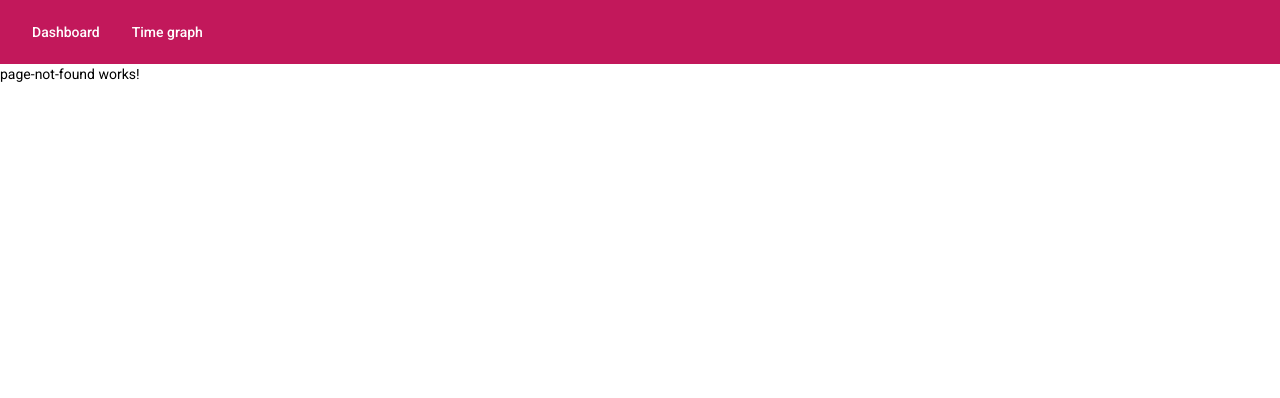
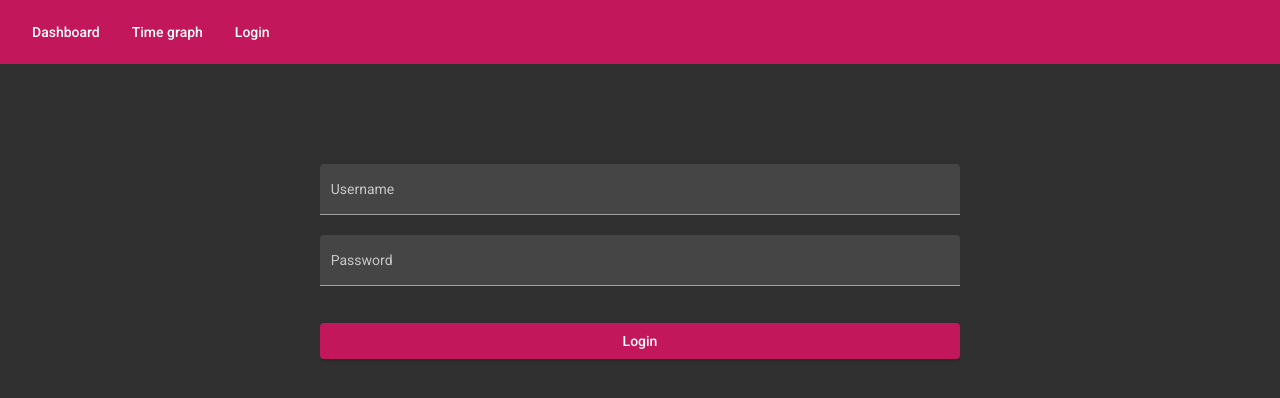
Before and after one commit to selden-lin/angular-task-app, an Angular app: page /login in a window 1280 px wide. Shown: the top 398 px of the page. Built offline with nearby package versions, Linux system fonts and the light colour scheme.

Commit message:
added login page

```diff
--- a/src/app/app-routing.module.ts
+++ b/src/app/app-routing.module.ts
@@ -4,6 +4,7 @@ import { Routes, RouterModule } from '@angular/router';
 import {DashboardComponent} from './dashboard/dashboard.component';
 import {TimeGraphComponent} from './time-graph/time-graph.component';
 import {PageNotFoundComponent} from './page-not-found/page-not-found.component';
+import {LoginComponent} from './login/login.component';
 
 const routes: Routes = [
     {
@@ -16,6 +17,10 @@ const routes: Routes = [
         component: TimeGraphComponent
     },
     {
+        path: 'login',
+        component: LoginComponent
+    },
+    {
         path: '**',
         component: PageNotFoundComponent
     }
--- a/src/app/app.component.html
+++ b/src/app/app.component.html
@@ -2,8 +2,12 @@
     <div>
     <a mat-button  [routerLink]="'/'">Dashboard</a>
     <a mat-button  [routerLink]="'/timeGraph'">Time graph</a>
+    <a mat-button  [routerLink]="'/login'">Login</a>
     </div>
 </mat-toolbar>
 
-
-<router-outlet></router-outlet>
+<mat-drawer-container class="body-container">
+    <mat-drawer-content>
+        <router-outlet></router-outlet>
+    </mat-drawer-content>
+</mat-drawer-container>
--- a/src/app/login/login.component.html
+++ b/src/app/login/login.component.html
@@ -1 +1,28 @@
-<p>login works!</p>
+<mat-grid-list cols="4" rowHeight="70px" class="login-block">
+    <mat-grid-tile [colspan]="1"></mat-grid-tile>
+    <mat-grid-tile [colspan]="2">
+        <mat-form-field appearance="fill" class="login-form-group">
+            <mat-label>Username</mat-label>
+            <input matInput />
+        </mat-form-field>
+    </mat-grid-tile>
+
+    <mat-grid-tile [colspan]="1"></mat-grid-tile>
+    <mat-grid-tile [colspan]="1"></mat-grid-tile>
+
+    <mat-grid-tile [colspan]="2">
+        <mat-form-field appearance="fill" class="login-form-group">
+            <mat-label>Password</mat-label>
+            <input type="password" matInput />
+        </mat-form-field>
+    </mat-grid-tile>
+
+    <mat-grid-tile [colspan]="1"></mat-grid-tile>
+    <mat-grid-tile [colspan]="1"></mat-grid-tile>
+
+    <mat-grid-tile [colspan]="2">
+        <div class="login-form-group ">
+            <button mat-raised-button class="login-btn" color="primary">Login</button>
+        </div>
+    </mat-grid-tile>
+</mat-grid-list>
--- a/src/app/login/login.component.scss
+++ b/src/app/login/login.component.scss
@@ -0,0 +1,13 @@
+@import '../../../node_modules/@angular/material/prebuilt-themes/pink-bluegrey.css';
+
+.login-form-group {
+    width: 100%;
+}
+
+.login-block {
+    margin-top: 100px;
+}
+
+.login-btn {
+    width: 100%;
+}
--- a/src/styles.scss
+++ b/src/styles.scss
@@ -2,3 +2,7 @@
 
 html, body { height: 100%; }
 body { margin: 0; font-family: Roboto, "Helvetica Neue", sans-serif; }
+
+.body-container {
+    min-height: 100%;
+}
```
Also changed, not shown: src/app/app.module.ts (+6 -4 lines), src/app/login/login.module.ts (added, +24 -0 lines).
